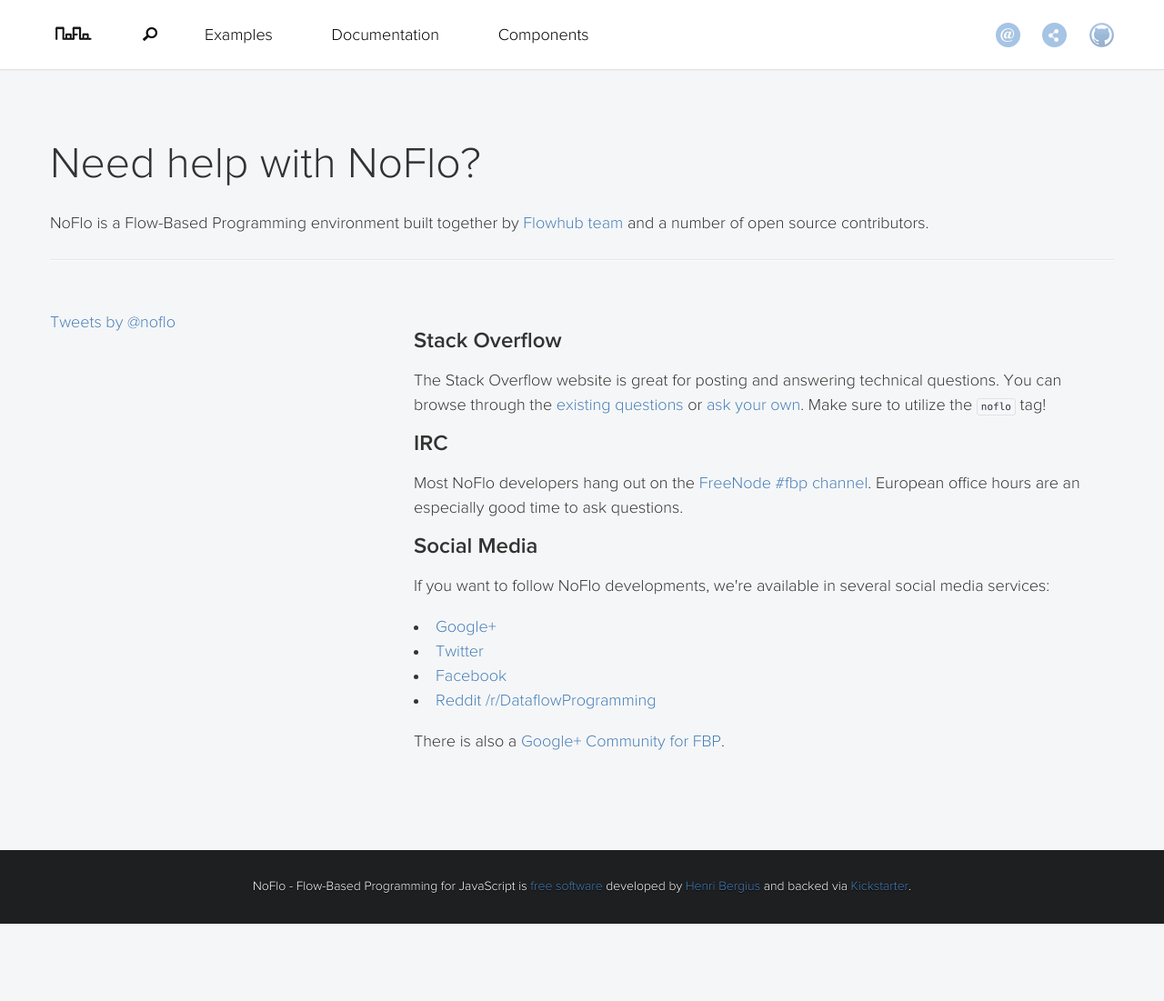
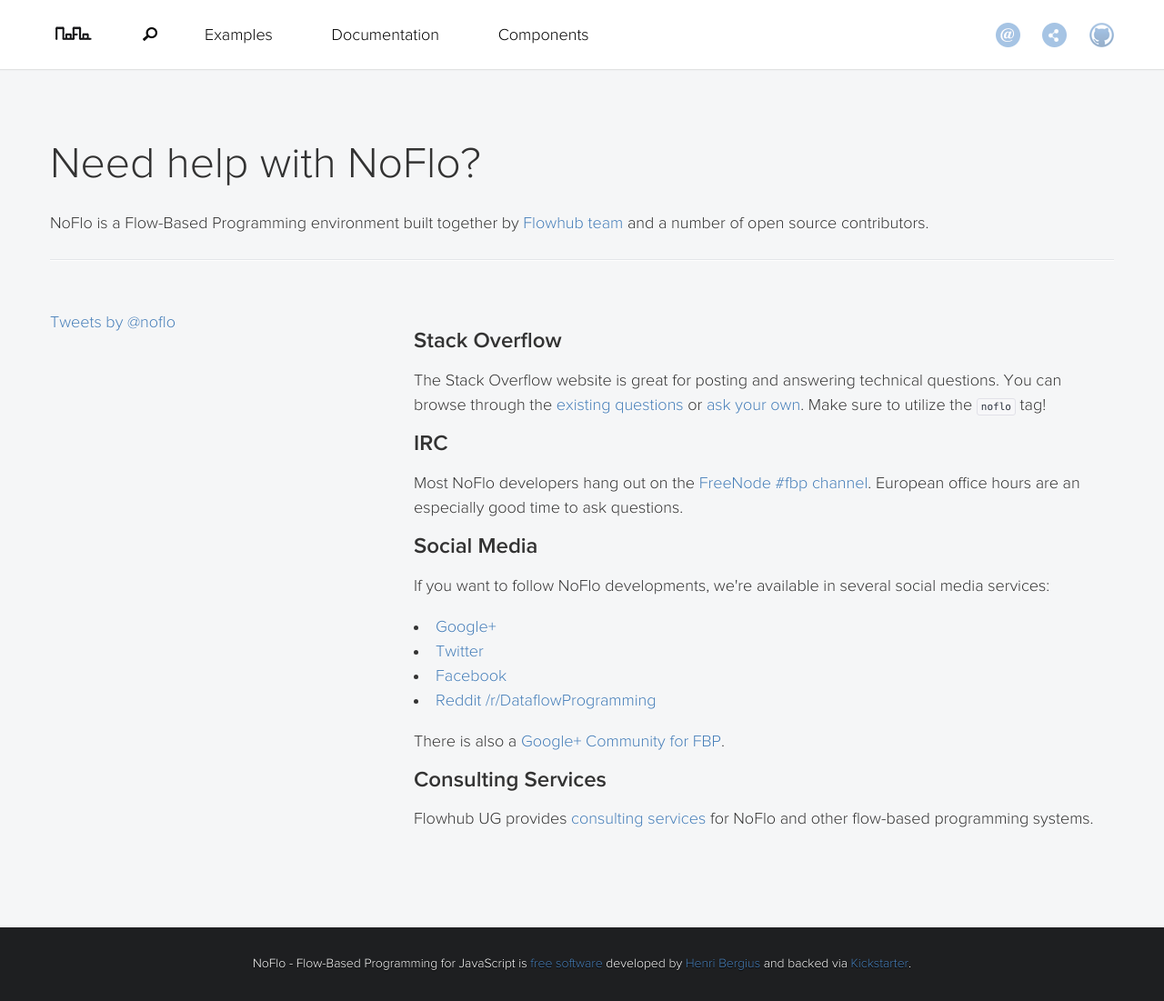
Before and after one commit to noflo/noflo.github.io, a Jekyll site: the page built from support/index.html, in a window 1280 px wide and 1101 px high. Shown: the whole window at 91% size. Built offline with Jekyll 4.4.1, drawn with Linux system fonts in a browser that asks for light colours; nearby versions of some CDN libraries; comment, search, counter and statistics services are not loaded.

Commit message:
Update Flowhub links

```diff
--- a/index.html
+++ b/index.html
@@ -62,7 +62,7 @@ title: NoFlo | Flow-Based Programming for JavaScript
               in a graph. This makes it possible to split your problem in logical areas that make sense,
               and to see how they connect with each other.</p>
 
-              <p>NoFlo applications can be designed using <a href="https://flowhub.io">Flowhub's</a> integrated
+              <p>NoFlo applications can be designed using <a href="https://flowhub.io/ide/">Flowhub's</a> integrated
               web-based graph editor.</p>
           </div>
           <div class="understanding-noflo__image span10">
@@ -75,10 +75,10 @@ title: NoFlo | Flow-Based Programming for JavaScript
 
   <section class="row-fluid homepage-section">
     <div class="flowhub-promo">
-      <a class="flowhub-promo-logo" href="https://flowhub.io"><img src="{{ site.basedir }}/img/flowhub-logo.png" alt="Flowhub"></a>
+      <a class="flowhub-promo-logo" href="https://flowhub.io/ide/"><img src="{{ site.basedir }}/img/flowhub-logo.png" alt="Flowhub"></a>
       <h1 class="flowhub-promo-title">Live program NoFlo with Flowhub</h1>
       <p class="flowhub-promo-text">With Flowhub you can live edit NoFlo applications.<br/>Manage your NoFlo graphs and edit components directly in the browser!</p>
-      <a href="https://flowhub.io" class="btn btn-primary flowhub-promo-button download-button">Read more</a>
+      <a href="https://flowhub.io/ide/" class="btn btn-primary flowhub-promo-button download-button">Read more</a>
     </div>
   </section>
 
--- a/support/index.html
+++ b/support/index.html
@@ -36,6 +36,9 @@ title: Need help with NoFlo?
           <p>
           There is also a <a href="https://plus.google.com/communities/109985462312550244212">Google+ Community for FBP</a>.
           </p>
+
+          <h2>Consulting Services</h2>
+          <p>Flowhub UG provides <a href="https://flowhub.io/consulting/">consulting services</a> for NoFlo and other flow-based programming systems.</p>
         </div>
       </div>
     </div>
```
